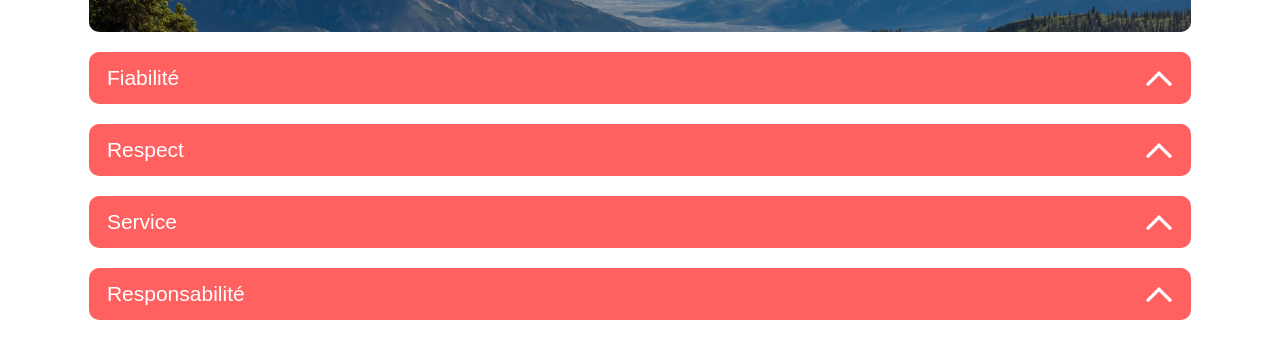
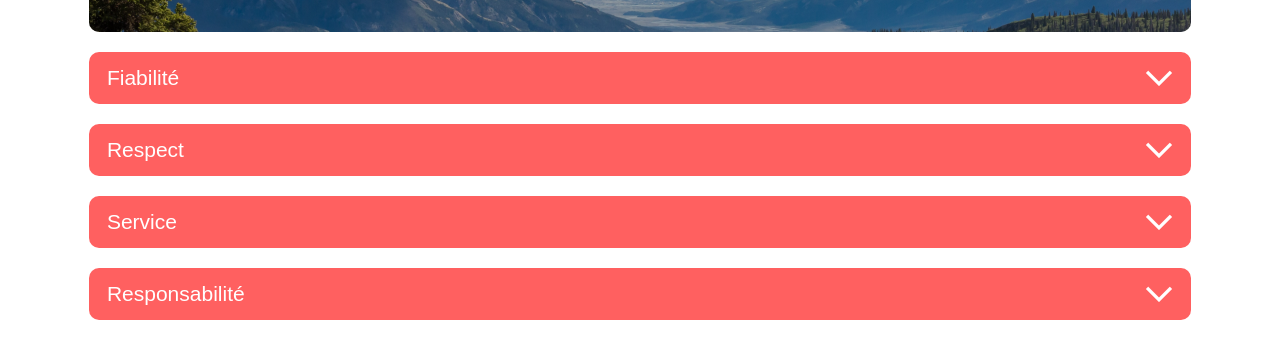
Before and after one commit to FilizHakan/P11_Kasa, a React (Create React App) app in the folder kasa/: page /about in a window 1280 px wide. Shown: the part 354-707 px from the top of the page. Built offline with nearby package versions, Linux system fonts and the light colour scheme.

Commit message:
Fixed dropdown

```diff
--- a/kasa/src/components/Collapse/index.jsx
+++ b/kasa/src/components/Collapse/index.jsx
@@ -7,21 +7,21 @@ function Collapse(props)
 
     const [setActive, setActiveState] = useState("");
     const [setHeight, setHeightState] = useState("0px");
-    const [setRotate, setRotateState] = useState("open");
+    const [setRotate, setRotateState] = useState("closed");
     const content = useRef(null);
 
     function toggle()
     {
         setActiveState(setActive === "inactive" ? "active" : "inactive");
-        setHeightState(setActive === "active" ? "0px" : `${content.current.scrollHeight}px`);
-        setRotateState(setRotate === "open" ? "closed" : "open");
+        setHeightState(setActive === "inactive" ? "0px" : `${content.current.scrollHeight}px`);
+        setRotateState(setRotate === "closed" ? "open" : "closed");
     }
 
     return (
         <div className="collapseContainer">
             <button className={`collapseBtn ${setActive}`} onClick={toggle}>
                 <p className="collapseTitle">{props.title}</p>
-                <img className={`${setRotate}`} alt="open collapse" src={arrowDown} />
+                <img className={`${setRotate}`} alt="collapse" src={arrowDown} />
             </button>
 
             <div className="collapseContent" ref={content} style={{ maxHeight: `${setHeight}` }}>
--- a/kasa/src/pages/Accomodations/accomodations.css
+++ b/kasa/src/pages/Accomodations/accomodations.css
@@ -8,7 +8,7 @@
 .collapseAccoContainer{
   display: flex;
   flex-direction: column;
-  width: 45%;
+  width: 47%;
   font-size: 18px;
   font-weight: 400;
 }
```
